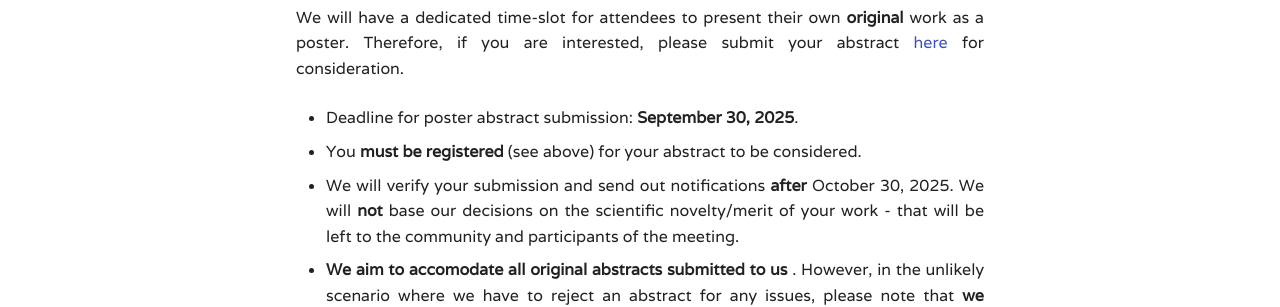
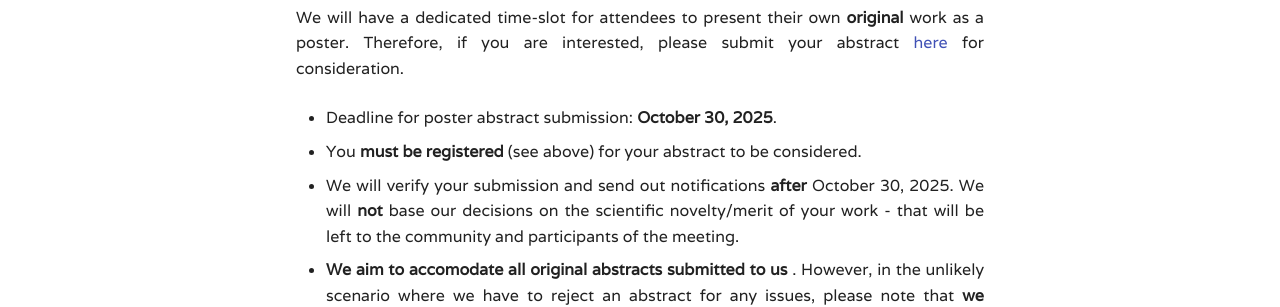
Before and after one commit to BraiNDyMeeting/v2026, an MkDocs documentation site: the page built from docs/registration.md, in a window 1280 px wide and 900 px high, scrolled down 991 px. Shown: the part 410-717 px from the top of the window. Built offline with MkDocs 1.6.1 and Material for MkDocs 9.7.7, drawn with Linux system fonts in a browser that asks for light colours.

Commit message:
Some changes to website

```diff
--- a/docs/registration.md
+++ b/docs/registration.md
@@ -46,7 +46,7 @@ We will have a dedicated time-slot for attendees to present their own <b>origina
 
 
 
-- <p align="justify">Deadline for poster abstract submission: <b>September 30, 2025</b>.</p>
+- <p align="justify">Deadline for poster abstract submission: <b>October 30, 2025</b>.</p>
 
 - <p align="justify">You <b>must be registered</b> (see above) for your abstract to be considered.</p>
 
```
Also changed, not shown: site/registration/index.html, site/search/search_index.json.
